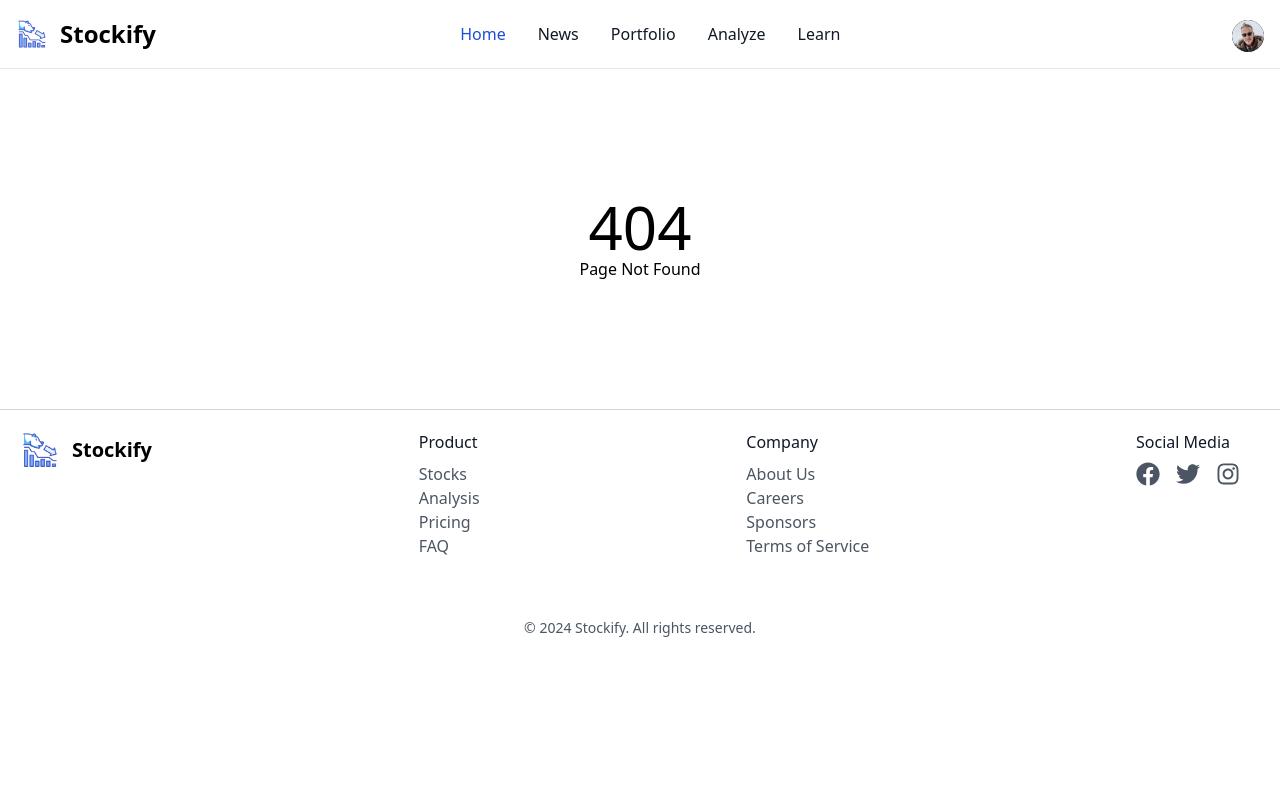
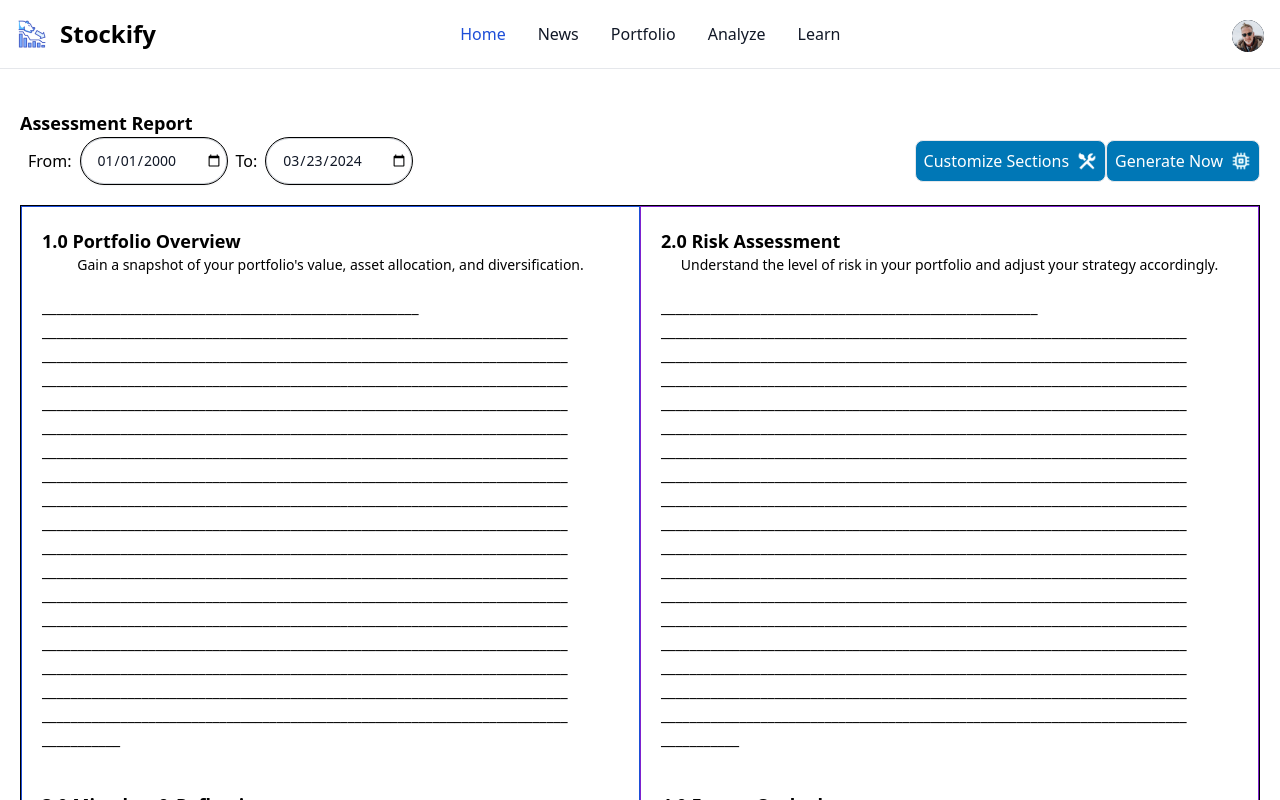
Before and after one commit to huiern214/Stockify, a React (Create React App) app in the folder client/: page /report in a window 1280 px wide. Shown: the top 800 px of the page. Built offline with nearby package versions, Linux system fonts and the light colour scheme.

Commit message:
Assessment Report - incomplete

```diff
--- a/client/src/App.js
+++ b/client/src/App.js
@@ -11,6 +11,7 @@ import StockDetails from './pages/StockDetails';
 import News from './pages/News';
 import Portfolio from './pages/Portfolio';
 import Analyze from './pages/Analyze';
+import Report from './pages/Report';
 import Learn from './pages/Learn';
 import Profile from './pages/Profile';
 import NotFound404 from './pages/NotFound404';
@@ -30,6 +31,7 @@ function App() {
             <Route path="/news" element={<News />} />
             <Route path="/portfolio" element={<Portfolio />} />
             <Route path="/analyze" element={<Analyze />} />
+            <Route path="/report" element={<Report />} />
             <Route path="/learn" element={<Learn />} />
             <Route path="/profile" element={<Profile />} />
             <Route path="*" element={<NotFound404 />} />
--- a/client/src/pages/Analyze.js
+++ b/client/src/pages/Analyze.js
@@ -1,35 +1,43 @@
 import React from 'react'
 import '../App.css'
+import Report from './Report'
+import { useNavigate } from 'react-router-dom'
 
 const Analyze = () => {
+  const navigate = useNavigate();
+  const handleSubmit = async(e) => {
+    navigate('/report', { replace: true })
+  }
   return (
     <div>
-      <div className="bg-fixed background-image">
-        <div className="w-3/5 h-screen">
-          <div className="flex justify-center items-center h-full text-right text-7xl font-bold">
-            <div className="drop-shadow-xl">ANALYZE LIKE</div>
-            <div>AN </div>
-            <div className="text-[#EC0000]"> EXPERT
+      <div className="bg-fixed flex h-screen background-image">
+        <div className="w-3/5 flex flex-col justify-center items-center">
+          <div className="text-right drop-shadow-2xl">
+            <div className="text-7xl font-bold leading-relaxed">
+              ANALYZE LIKE
+            </div>
+            <div className="text-7xl font-bold leading-relaxed">
+              AN <span className="font-bold text-red-700">EXPERT</span>
             </div>
           </div>
         </div>
       </div>
       <div className="h-96 w-screen">
-        <div className="p-10 h-full w-5/12 float-left border border-yellow-700">
+        <div className="p-10 h-full w-5/12 float-left">
           <div className="h-full w-full flex justify-center items-center">
             <div>
-              <img src="https://via.placeholder.com/150"  alt="preview" />
+              <img src="https://via.placeholder.com/150" alt="preview" />
             </div>
           </div>
         </div>
-        <div className="p-10 h-full w-7/12 float-right border border-red-700 justify-center items-center">
+        <div className="p-10 h-full w-7/12 float-right justify-center items-center">
           <p className="text-5xl font-semibold mb-10">
             Track, Analyze, Optimize
           </p>
           <p className="mb-10">
             your investment portfolio with ease. Our Portfolio Analyzer empowers you to take control of your finances and make informed decisions.
           </p>
-          <button className="p-5 rounded-xl bg-[#EC0000] text-white font-semibold hover:bg-[#EC0000]/80 hover:drop-shadow-md">GENERATE <br /> ASSESSMENT REPORT</button>
+          <button className="p-5 rounded-xl bg-[#EC0000] text-white font-semibold hover:bg-[#EC0000]/80 hover:drop-shadow-md" onClick={handleSubmit}>GENERATE <br /> ASSESSMENT REPORT</button>
         </div>
       </div>
     </div>
--- a/client/src/pages/Portfolio.js
+++ b/client/src/pages/Portfolio.js
@@ -347,9 +347,9 @@ function PortfolioGrid() {
 
 const Portfolio = () => {
   return (
-    <div className="bg-white-100 text-gray-600 body-font w-full mt-10 mb-20">
+    <div className="text-black body-font w-full mt-10 mb-20">
       <div className="ml-5 text-lg font-bold">
-      My Portfolio
+        My Portfolio
       </div>
       <div className="flex items-center justify-between mx-5">
         <FilterButton className="mt-5 ml-5" />
--- /dev/null
+++ b/client/src/pages/Report.js
@@ -0,0 +1,116 @@
+import React from 'react'
+import Customize from '../assets/Customize.png'
+import Generate from '../assets/Generate.png'
+
+function DateSelector({ variation }) {
+  const getDefaultDate = () => {
+    if (variation === "to") {
+      const today = new Date();
+      const year = today.getFullYear();
+      const month = String(today.getMonth() + 1).padStart(2, '0');
+      const day = String(today.getDate()).padStart(2, '0');
+      return `${year}-${month}-${day}`;
+    }
+    else {
+      return '2000-01-01';
+    }
+  }
+
+  return (
+    <div>
+      <div className="flex items-center p-1 border border-black rounded-full hover:bg-gray-200 shadow-sm ring-1 ring-inset ring-gray-300 focus-within:ring-2 focus-within:ring-inset focus-within:ring-indigo-600 sm:max-w-md">
+        <input
+          type="date"
+          name="date"
+          id="date"
+          autoComplete="date"
+          className="block flex-1 border-0 bg-transparent py-1.5 pl-3 text-gray-900 placeholder:text-gray-400 focus:ring-0 sm:text-sm sm:leading-6"
+          placeholder="dd/mm/yyyy"
+          defaultValue={getDefaultDate()}
+        />
+      </div>
+    </div>
+  )
+}
+
+const sectionOptions = [
+  { sectionTitle: "Portfolio Overview", sectionDesc: "Gain a snapshot of your portfolio's value, asset allocation, and diversification."},
+  { sectionTitle: "Risk Assessment", sectionDesc: "Understand the level of risk in your portfolio and adjust your strategy accordingly."},
+  { sectionTitle: "Mistakes & Reflection", sectionDesc: "Identify past mistakes and learn from them to improve future decisions."},
+  { sectionTitle: "Future Outlook", sectionDesc: "Evaluate the performance of your portfolio and compare it to benchmarks."},
+]
+
+function CustomizeButton() {
+  return (
+    <button className="flex items-center p-2 border rounded-lg bg-[#0077B6] text-white hover:bg-[#0077B6]/80">
+      Customize Sections
+      <img src={Customize} alt="Customize Section" className="w-5 h-5 ml-2" />
+    </button>
+  )
+}
+
+function GenerateButton() {
+  return (
+    <button className="flex items-center p-2 border rounded-lg bg-[#0077B6] text-white hover:bg-[#0077B6]/80">
+      Generate Now
+      <img src={Generate} alt="Generate Report" className="w-5 h-5 ml-2" />
+    </button>
+  )
+}
+
+// function ReportGrade({ grade }) {
+//   return ()
+// }
+
+function ReportSection({ sectionNo, sectionTitle, sectionDesc, sectionText }) {
+  return(
+    <div className="flex-1">
+      <div className="flex items-center justify-between">
+        <div className="mt-5 mx-5 text-lg font-bold text-center">
+          {sectionNo}.0 {sectionTitle}
+        </div>
+      </div>
+      <div className="text-sm text-center">
+        {sectionDesc}
+      </div>
+      <div className="p-5 text-base text-pretty text-ellipsis">
+        {sectionText}
+      </div>
+    </div>
+  )
+}
+
+const Report = () => {
+  const sectionText = "_____________________________________________________ __________________________________________________________________________ __________________________________________________________________________ __________________________________________________________________________ __________________________________________________________________________ __________________________________________________________________________ __________________________________________________________________________ __________________________________________________________________________ __________________________________________________________________________ __________________________________________________________________________ __________________________________________________________________________ __________________________________________________________________________ __________________________________________________________________________ __________________________________________________________________________ __________________________________________________________________________ __________________________________________________________________________ __________________________________________________________________________ __________________________________________________________________________ ___________"
+  return (
+    <div className="text-black body-font w-full mt-10 mb-20">
+      <div className="ml-5 text-lg font-bold">
+        Assessment Report
+      </div>
+      <div className="flex items-center justify-between mx-5">
+        <div className="flex items-center">
+          <span className="mx-2"> From: </span>
+          <DateSelector variation="from"/>
+          <span className="mx-2"> To: </span>
+          <DateSelector variation="to"/>
+        </div>
+        <div className="flex items-center">
+          <CustomizeButton />
+          <GenerateButton />
+        </div>
+      </div>
+      <div className="flex flex-1 min-h-screen m-5 border border-black">
+        <div className="w-1/2 flex flex-col border border-blue-700">
+          <ReportSection sectionNo="1" sectionTitle={sectionOptions[0].sectionTitle} sectionDesc={sectionOptions[0].sectionDesc} sectionText={sectionText}/>
+          <ReportSection sectionNo="3" sectionTitle={sectionOptions[2].sectionTitle} sectionDesc={sectionOptions[2].sectionDesc} sectionText={sectionText}/>
+        </div>
+        <div className="w-1/2 flex flex-col border border-purple-700">
+          <ReportSection sectionNo="2" sectionTitle={sectionOptions[1].sectionTitle} sectionDesc={sectionOptions[1].sectionDesc} sectionText={sectionText}/>
+          <ReportSection sectionNo="4" sectionTitle={sectionOptions[3].sectionTitle} sectionDesc={sectionOptions[3].sectionDesc} sectionText={sectionText}/>
+        </div>
+      </div>
+    </div>
+  )
+}
+
+export default Report
```
Also changed, not shown: client/src/assets/Customize.png (added), client/src/assets/Generate.png (added).
